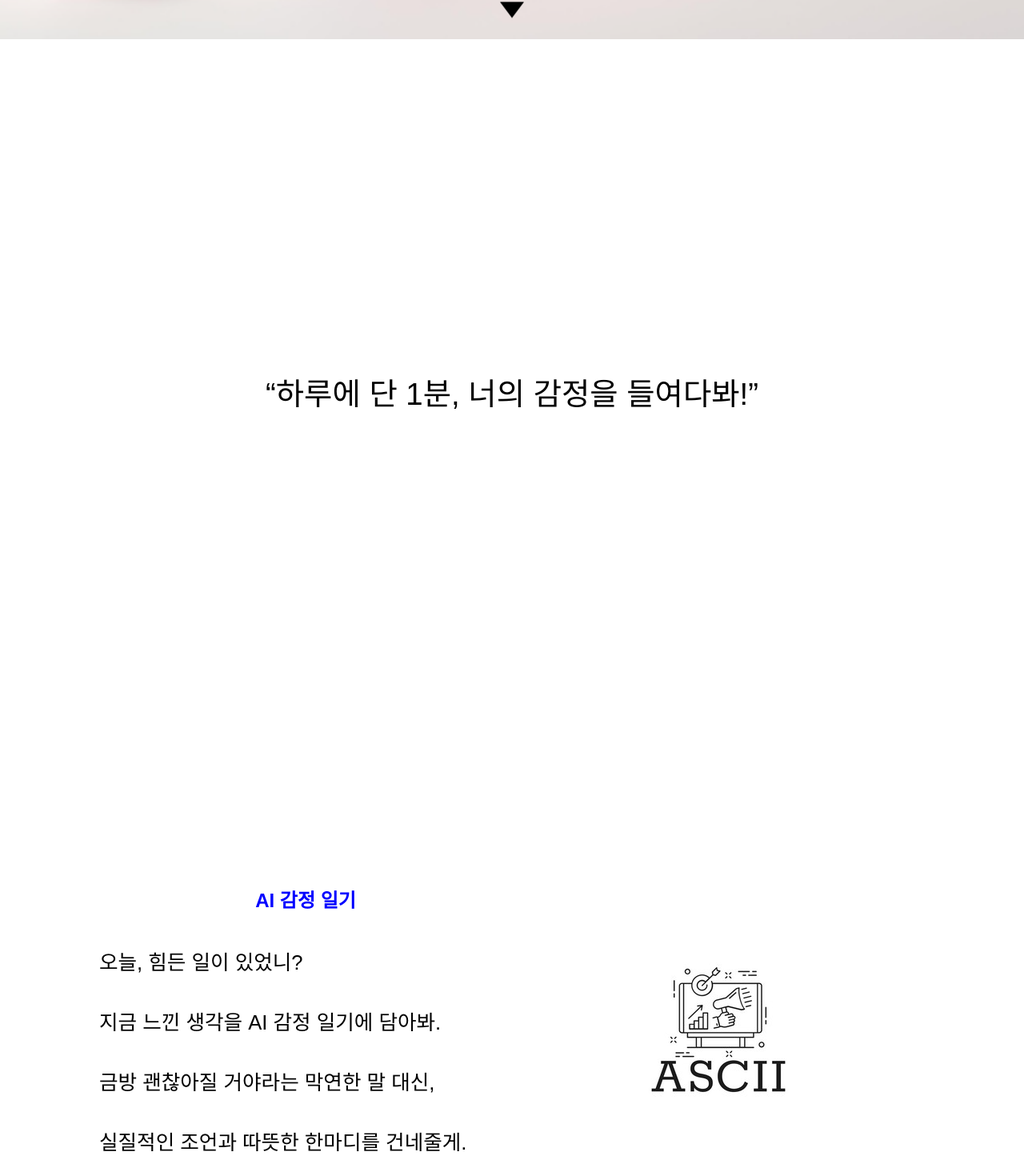
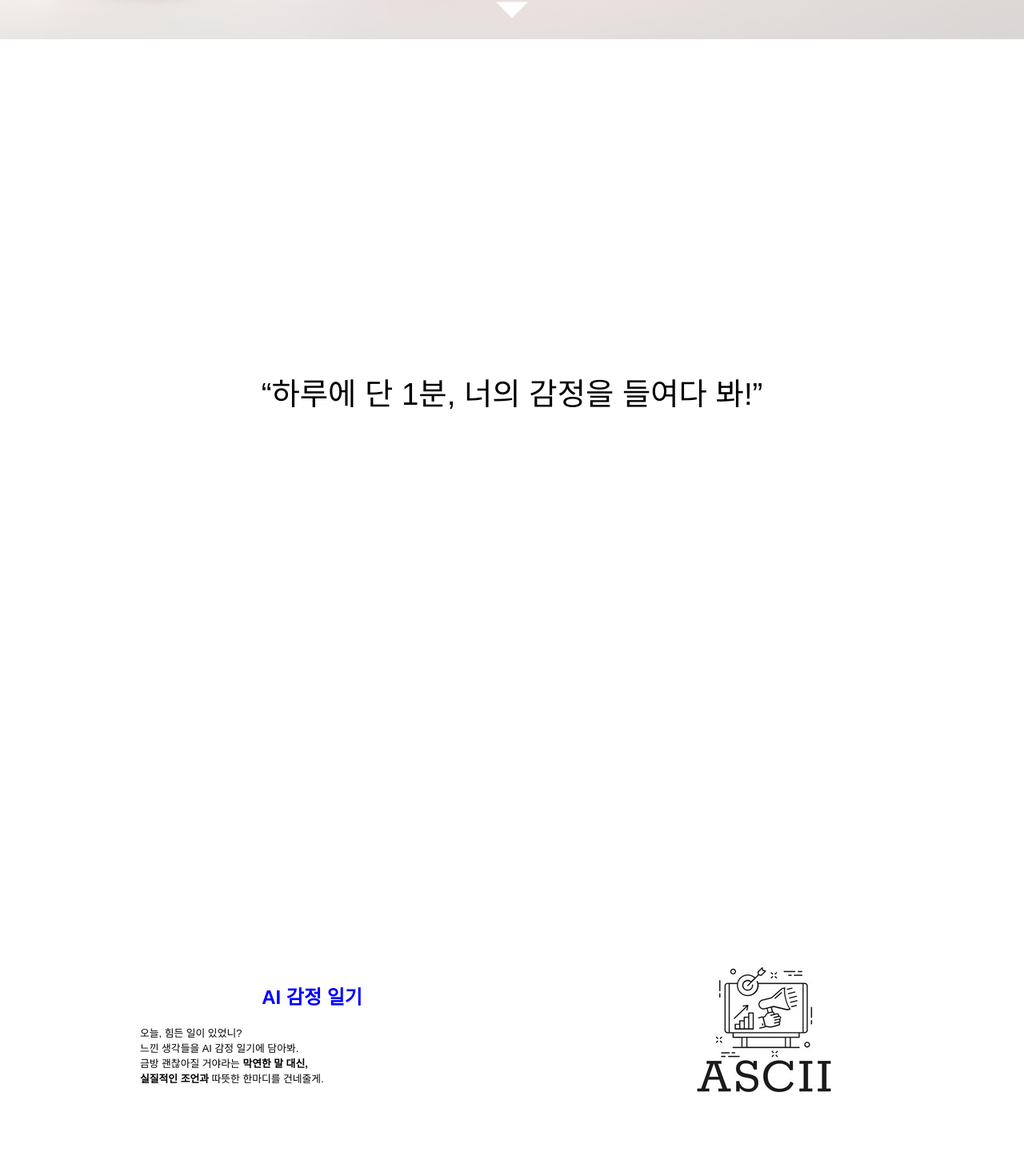
Before and after one commit to KNUASCII/FRONT, a React (Create React App) app in the folder cursor-demo/: page /page1 in a window 1280 px wide. Shown: the part 857-2327 px from the top of the page at 80% size. Built offline with nearby package versions, Linux system fonts and the light colour scheme.

Commit message:
1930
page1

```diff
--- a/cursor-demo/package.json
+++ b/cursor-demo/package.json
@@ -8,6 +8,7 @@
     "openai": "^4.78.0",
     "react": "^18.0.0",
     "react-dom": "^18.0.0",
+    "react-intersection-observer": "^9.14.1",
     "react-router-dom": "^6.28.1",
     "react-scripts": "5.0.1",
     "web-vitals": "^4.2.4"
--- a/cursor-demo/src/routes/page1.css
+++ b/cursor-demo/src/routes/page1.css
@@ -2,8 +2,19 @@
   --main-bg-color: #d0e7f9;
   --highlight-color: #007bff;
   --button-bg-color: #ffffff;
-  --arrow-color: #000;
+  --arrow-color: #FFFFFF;
   --font-family: 'Noto Sans KR', sans-serif;
+}
+
+@keyframes slideInFromLeft {
+  from {
+    transform: translateX(-30%);
+    opacity: 0;
+  }
+  to {
+    transform: translateX(0);
+    opacity: 1;
+  }
 }
 
 body {
@@ -34,8 +45,8 @@ body {
   background-size: 100vw 90vh; /* 배경 이미지 크기 조정 */
   background-position: center; /* 배경 이미지 위치 */
   background-repeat: no-repeat; /* 배경 이미지 반복 방지 */
+}
 
-}
 .logo {
   border-radius: 45px;
   width: 15vw;                /* 또는 10rem, etc. */
@@ -43,13 +54,17 @@ body {
   max-width: 200px;
   min-width: 80px;
   height: auto;               /* 가로 비율에 맞춰 세로 자동 조정 */
-
+  animation: slideInFromLeft 0.5s ease-out 1.5s forwards;
+  opacity: 0;
 }
 
 .Intro_Title {
   font-size: 4vw;
   margin-bottom: 5vw;
+  opacity: 0;
+  animation: slideInFromLeft 1s ease-out 0.5s forwards;
 }
+
 
 /* 버튼 스타일 */
 .start-button,
@@ -63,7 +78,28 @@ body {
   color: #000;
   font-weight: bold;
   transition: all 0.3s ease;
+  animation: slideInFromLeft 1s ease-out 2s forwards;
+  opacity: 0;
 }
+
+/* 화살표 애니메이션 */
+.arrow {
+  display: flex; /* 정렬 용도로 사용 */
+  justify-content: center;
+  align-items: center;
+}
+
+.arrow-shape {
+  width: 0;
+  height: 0;
+  border-left: 20px solid transparent;
+  border-right: 20px solid transparent;
+  border-top: 20px solid var(--arrow-color);
+  margin-top: 200px;
+  animation: bounce 1.5s infinite;
+  cursor: pointer;
+}
+
 .section2 {
   background-color: #ffffff;
 }
@@ -74,7 +110,10 @@ body {
 }
 
 .section3 {
-  background-color: #ffffff;
+  width: 100%; /* 섹션 전체 너비 */
+  max-width: 1200px; /* 최대 너비 제한 */
+  margin: 0 auto; /* 중앙 정렬 */
+  padding: 20px; /* 내부 여백 */
 }
 
 .section3 .content {
@@ -85,19 +124,26 @@ body {
 }
 
 .section3_phrase{
-  font-size : 2vw;
-  line-height : 75px;
+  font-size: 1vw;
+  line-height: 1.5; /* 텍스트 크기에 비례한 줄 간격 */
+  margin-right: 10px;
+  text-align : left;
+  max-width: 500px; /* 텍스트 최대 너비 */
 }
 
 .section3 .text {
   flex: 1;
-  width: 65vw;
+  margin-right: 0px;
+  width: 530px;
   text-align: left;
 }
 
 .section3 .img {
-  flex: 1;
-  text-align: center;
+  flex: 1; /* 텍스트와 이미지가 같은 비율로 공간 차지 */
+  max-width: 300px; /* 이미지 최대 너비 */
+  text-align: center; /* 이미지 중앙 정렬 */
+  margin: 0; /* 모든 여백 제거 */
+  padding: 0; /* 모든 패딩 제거 */
 }
 
 .section4 {
@@ -139,16 +185,6 @@ body {
   color: #fff;
 }
 
-/* 화살표 애니메이션 */
-.arrow {
-  width: 0;
-  height: 0;
-  border-left: 15px solid transparent;
-  border-right: 15px solid transparent;
-  border-top: 20px solid var(--arrow-color);
-  margin: 200px auto 0;
-  animation: bounce 1.5s infinite;
-}
 
 @keyframes bounce {
   0%, 100% {
@@ -181,3 +217,36 @@ body {
 .navigation a:hover {
   background: #0056b3;
 }
+
+/* 공통 초기 상태 */
+.text,
+.img {
+  opacity: 0;
+  transition: all 0.8s ease-out;
+}
+
+/* 특정 이미지 애니메이션 */
+.text.fade-in-left {
+  transform: translateX(-100px); /* 왼쪽에서 나타남 */
+  opacity: 1;
+}
+
+.img.fade-in-right {
+  transform: translateX(100px); /* 오른쪽에서 나타남 */
+  opacity: 1;
+}
+
+.img.fade-in-left {
+  transform: translateX(-100px); /* 왼쪽에서 나타남 */
+  opacity: 1;
+}
+
+.img.fade-in-up {
+  transform: translateY(100px); /* 아래에서 위로 나타남 */
+  opacity: 1;
+}
+
+.img.fade-in-down {
+  transform: translateY(-100px); /* 위에서 아래로 나타남 */
+  opacity: 1;
+}
--- a/cursor-demo/src/routes/page1.jsx
+++ b/cursor-demo/src/routes/page1.jsx
@@ -1,10 +1,20 @@
 import React from 'react';
 import { Link, Element } from 'react-scroll';
 import './page1.css'; // 스타일 파일
+import { useInView } from "react-intersection-observer";
 import logo from '../Images/Main_logo.png'; // 로고 이미지 경로
 import asciiLogo from '../Images/ASCII_logo.png'; // 이미지 가져오기
 
 const LandingPage = () => {
+  // useInView를 사용해 ref와 상태값 정의
+  const { ref: section3Ref, inView: isSection3Visible } = useInView({
+    threshold: 0.5, // 50% 화면에 보일 때 트리거
+  });
+
+  const { ref: section4Ref, inView: isSection4Visible } = useInView({
+    threshold: 0.5, // 섹션 4의 50%가 화면에 보일 때 트리거
+  });
+
   return (
     <div className="landing-page">
       {/* 섹션 1 */}
@@ -18,42 +28,47 @@ const LandingPage = () => {
           <Link to="section2" smooth={true} duration={500} className="start-button">
             시작하기
           </Link>
-          <div className="arrow"></div>
+          <div className="arrow">
+            <Link to="section2" smooth={true} duration={500} className="arrow-shape"></Link>
+          </div>
         </header>
       </Element>
 
       {/* 섹션 2 */}
       <Element name="section2" className="section section2">
-        <p className = "One_Minutes">“하루에 단 1분, 너의 감정을 들여다봐!”</p>
+        <p className = "One_Minutes">“하루에 단 1분, 너의 감정을 들여다 봐!”</p>
       </Element>
 
       {/* 섹션 3 */}
       <Element name="section3" className="section section3">
-        <div className="content">
-          <div className="text">
-            <h2 style={{ color: "blue" }}>AI 감정 일기</h2>
-              <p className = "section3_phrase">오늘, 힘든 일이 있었니?<br/>
-                  지금 느낀 생각을 AI 감정 일기에 담아봐.<br/>
-                  금방 괜찮아질 거야라는 막연한 말 대신,<br/>
-                  실질적인 조언과 따뜻한 한마디를 건네줄게.
-              </p>
-          </div>
-          <div className="img">
+        <div ref={section3Ref} className="content">
+            <div className={`text ${isSection3Visible ? "fade-in-left" : ""}`}>
+              <h2 style={{ color: "blue" }}>AI 감정 일기</h2>
+                  <p className="section3_phrase">
+                    오늘, 힘든 일이 있었니?<br />
+                    느낀 생각들을 AI 감정 일기에 담아봐.<br />
+                    금방 괜찮아질 거야라는 <strong>막연한 말 대신, </strong><br/>
+                    <strong>실질적인 조언과 </strong>따뜻한 한마디를 건네줄게.
+                  </p>
+              </div>
+          <div className={`img ${isSection3Visible ? "fade-in-right" : ""}`}>
             <img src={asciiLogo} alt="ASCII" />
           </div>
         </div>
       </Element>
 
       {/* 섹션 4 */}
-      <Element name="section4" className="section section3">
-        <div className="content">
-          <div className="text">
-            <h2 style={{color : "blue"}}>AI 감정 일기</h2>
-            <p className = "section3_phrase">"내 마음을 어제보다 조금 더 잘 아는 방법"<br/>
-                매일 쌓인 내 감정을 그래프로 확인할 수 있어.<br/>
-                쉽고 편리한 AI 감정 저널링으로 꺼내봐.</p>
+      <Element name="section4" className="section section4">
+        <div ref={section4Ref} className="content">
+          <div className={`text ${isSection4Visible ? "fade-in-left" : ""}`}>
+            <h2 style={{ color: "blue" }}>AI 감정 저널링</h2>
+            <p className="section3_phrase">
+              "내 마음을 어제보다 조금 더 잘 아는 방법"<br />
+              매일 쌓인 내 감정을 그래프로 확인할 수 있어.<br />
+              쉽고 편리한 AI 감정 저널링으로 꺼내봐.
+            </p>
           </div>
-          <div className="img">
+          <div className={`img ${isSection4Visible ? "fade-in-right" : ""}`}>
             <img src={asciiLogo} alt="ASCII" />
           </div>
         </div>
```
Also changed, not shown: 1 other file (tests, documents, lock files or other folders).
